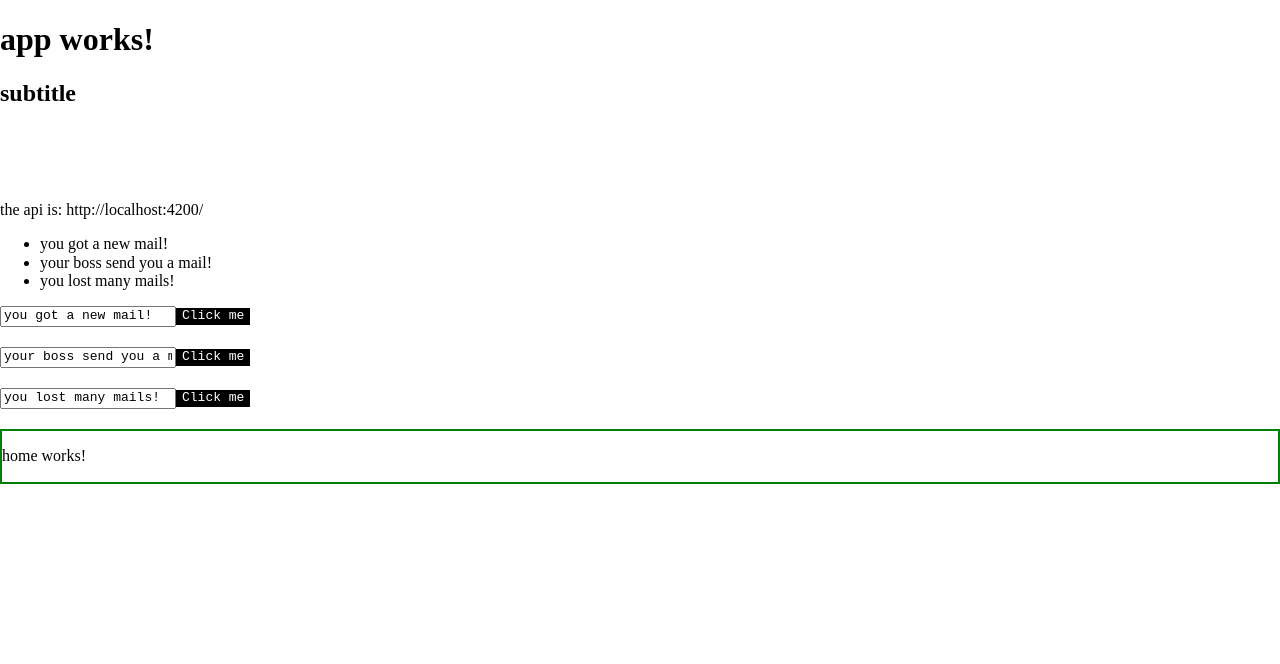
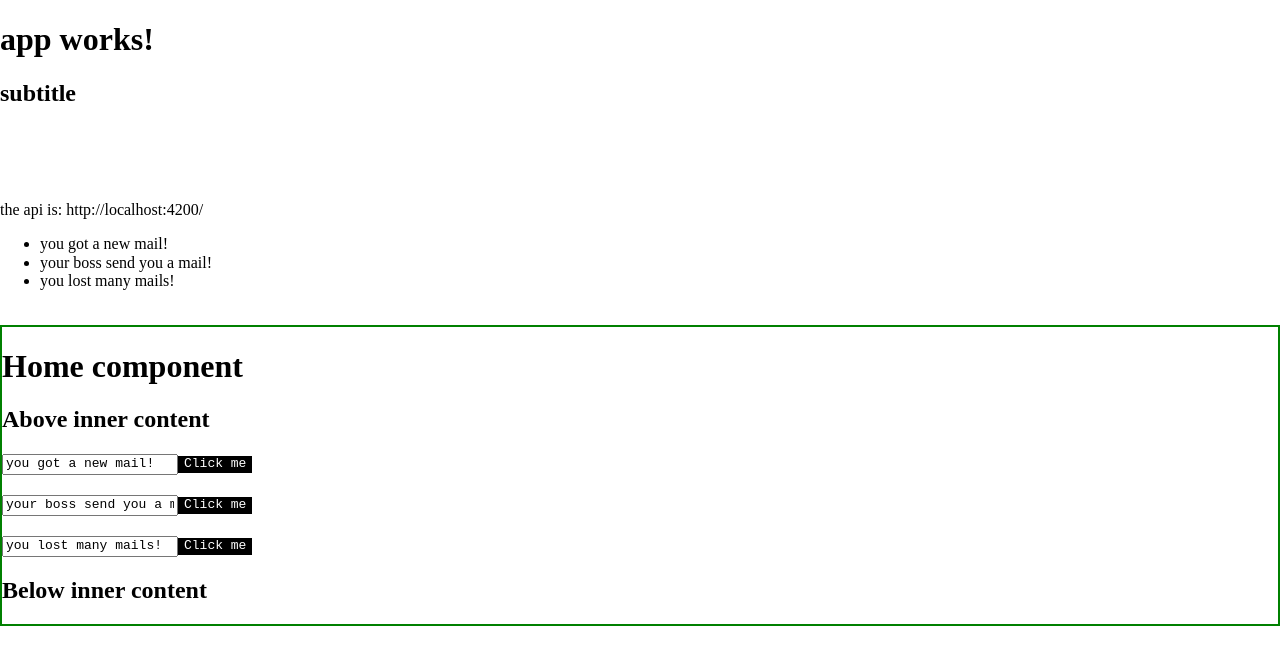
Before and after one commit to kpse/ng2-tour, an Angular app: page / in a window 1280 px wide. Shown: the top 664 px of the page. Built offline with nearby package versions, Linux system fonts and the light colour scheme.

Commit message:
nesting inner form into home component

```diff
--- a/src/app/app.component.html
+++ b/src/app/app.component.html
@@ -14,13 +14,12 @@
   <ul>
     <li *ngFor="let message of mail.messages">{{message.text}}</li>
   </ul>
-
-
-  <app-simple-form *ngFor="let message of mail.messages"
-                   [message]="message.text"
-                   (update)="onUpdate(message.id, $event.text)"
-  >
-  </app-simple-form>
-
-  <app-home></app-home>
+  <br>
+  <app-home>
+    <app-simple-form *ngFor="let message of mail.messages"
+                     [message]="message.text"
+                     (update)="onUpdate(message.id, $event.text)"
+    >
+    </app-simple-form>
+  </app-home>
 </div>
--- a/src/app/home/home.component.html
+++ b/src/app/home/home.component.html
@@ -1,3 +1,6 @@
-<p>
-  home works!
-</p>
+<div>
+  <h1>Home component</h1>
+  <h2>Above inner content</h2>
+  <ng-content></ng-content>
+  <h2>Below inner content</h2>
+</div>
```
